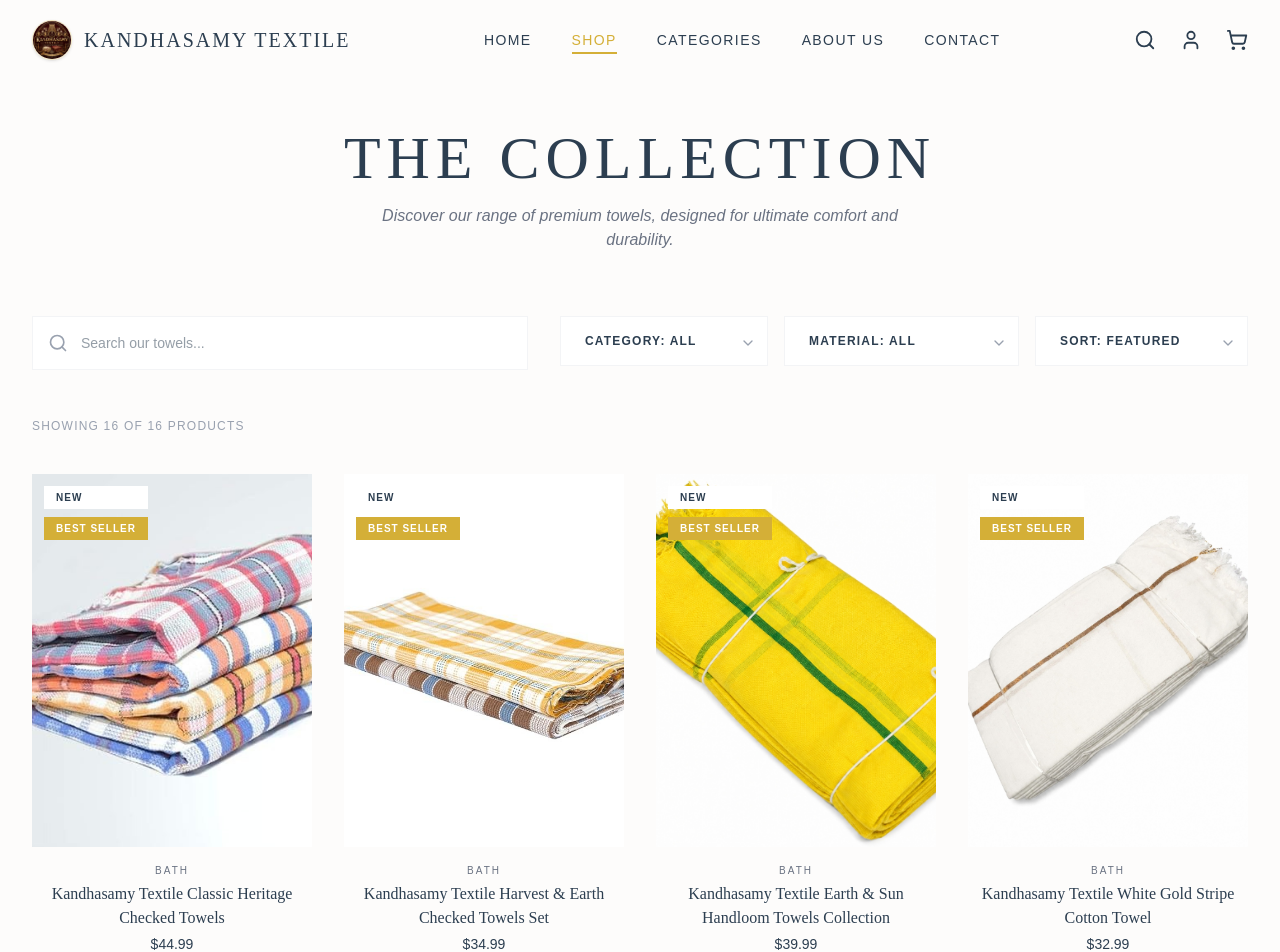
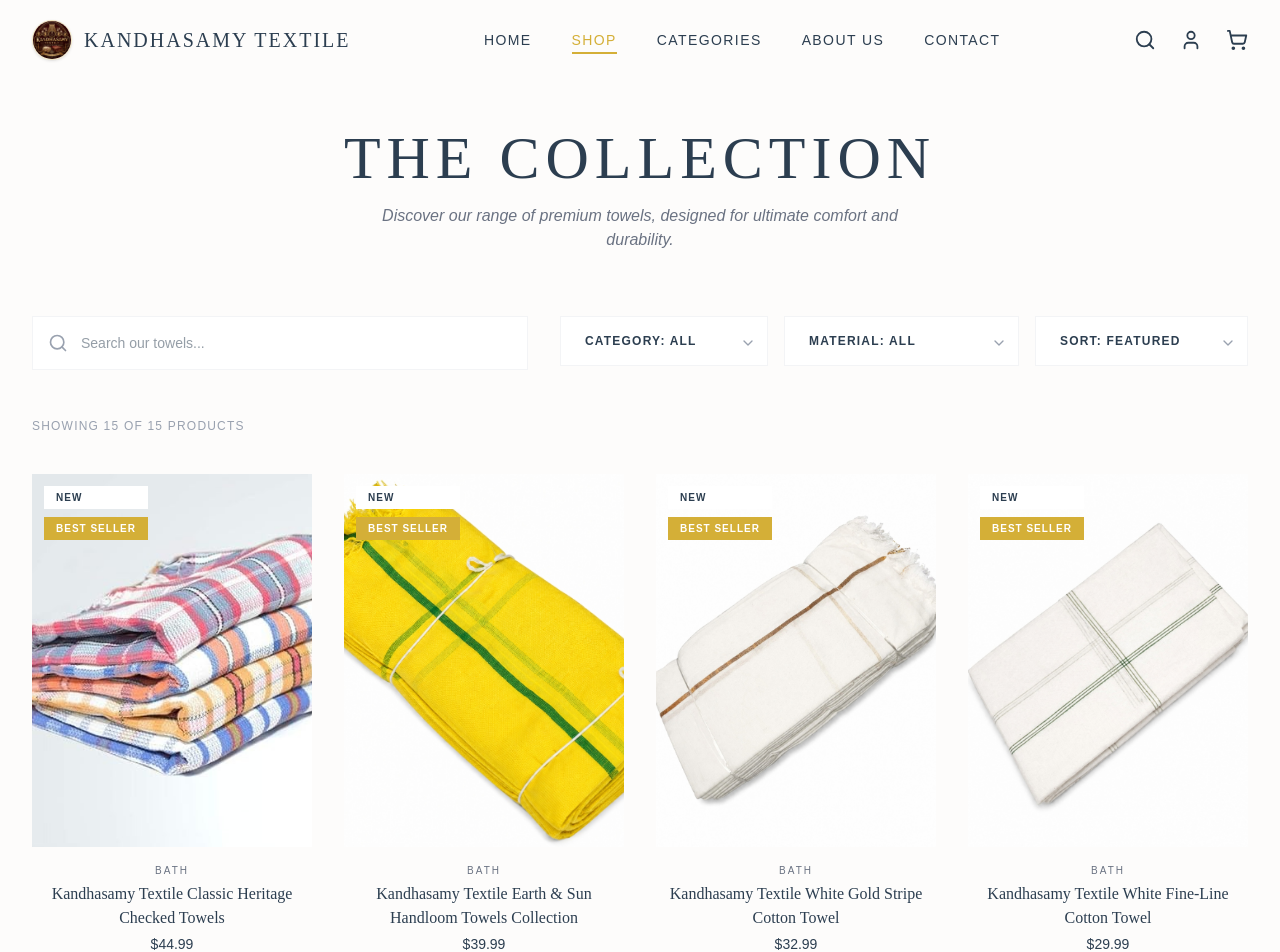
Before and after one commit to vidhyakar06/kandhasamy, a React (Vite) app: page /shop in a window 1280 px wide. Shown: the top 952 px of the page. Built offline with nearby package versions, Linux system fonts and the light colour scheme.

Commit message:
Combine both checks stack and duo folded towels into a single product with multiple angles

```diff
--- a/src/data/products.ts
+++ b/src/data/products.ts
@@ -5,47 +5,25 @@
     id: '21',
     name: 'Kandhasamy Textile Classic Heritage Checked Towels',
     price: 44.99,
-    description: 'A timeless stack of classic heritage checkered towels. Expertly handloomed from 100% organic cotton, these towels feature exceptional absorbency, quick-drying performance, and a soft traditional texture. The collection includes red, orange, yellow, and blue checks.',
+    description: 'A premium collection of classic checked handloom towels. Expertly woven from 100% pure organic cotton for exceptional absorbency and soft texture. The collection includes vibrant checked designs in red, orange, yellow, blue, and brown.',
     category: 'Bath',
     images: [
       '/assets/towels/new_checks_stack.jpg',
+      '/assets/towels/new_two_towels.jpg',
       '/assets/towels/classic_checked_rolled_stack.jpg',
       '/assets/towels/handloom_blue_checkered_stack.jpg',
     ],
     angleLabels: [
       'Stacked Bundle View',
+      'Folded Duo View',
       'Rolled Pile View',
       'Close-up Texture View',
     ],
-    colors: ['Red Checks', 'Orange Checks', 'Yellow Checks', 'Blue Checks'],
+    colors: ['Red Checks', 'Orange Checks', 'Yellow Checks', 'Blue Checks', 'Brown & Blue Checks'],
     sizes: ['Single (30" x 60")', 'Double (60" x 90")'],
     material: 'Organic Cotton Handloom',
     rating: 4.9,
-    reviews: 21,
-    isNew: true,
-    isBestSeller: true,
-  },
-  {
-    id: '22',
-    name: 'Kandhasamy Textile Harvest & Earth Checked Towels Set',
-    price: 34.99,
-    description: 'An elegant set of duo-tone checkered towels in warm harvest yellow and deep terracotta-blue checks. Handloomed from pure organic cotton, offering premium absorbency, durability, and a lightweight feel.',
-    category: 'Bath',
-    images: [
-      '/assets/towels/new_two_towels.jpg',
-      '/assets/towels/brown_yellow_stripe_folded.jpg',
-      '/assets/towels/yellow_green_stripe_rolled.jpg',
-    ],
-    angleLabels: [
-      'Folded Duo Stack',
-      'Terracotta & Yellow Folded',
-      'Harvest Yellow Rolled',
-    ],
-    colors: ['Harvest Yellow Checks', 'Terracotta & Blue Checks'],
-    sizes: ['Single (30" x 60")', 'Double (60" x 90")'],
-    material: 'Pure Cotton Handloom',
-    rating: 4.8,
-    reviews: 15,
+    reviews: 25,
     isNew: true,
     isBestSeller: true,
   },
```
